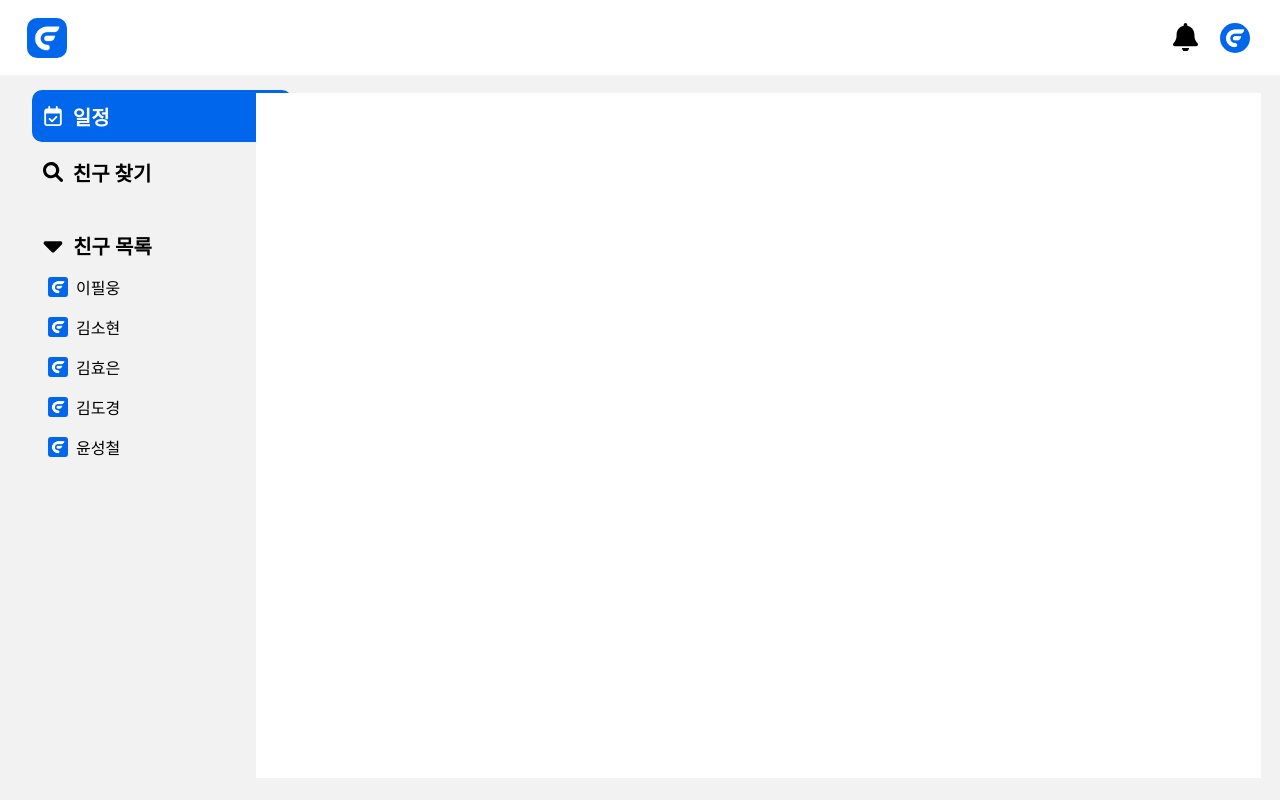
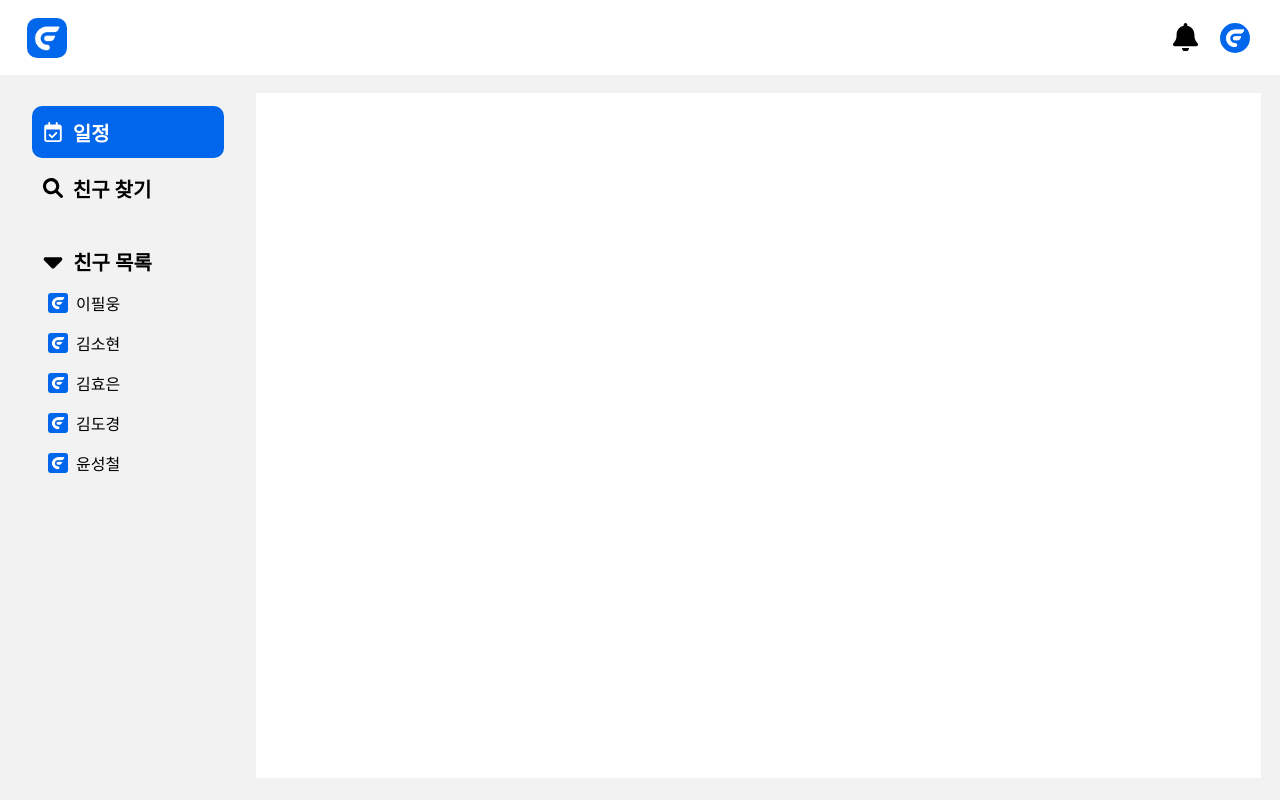
Before and after one commit to Flitto-Toyproject/toy_front_team2_front, a Vue app: page / in a window 1280 px wide. Built offline with nearby package versions, Linux system fonts and the light colour scheme.

Commit message:
refactor: sidebar css 수정

```diff
--- a/src/components/common/MainSidebar.vue
+++ b/src/components/common/MainSidebar.vue
@@ -51,9 +51,9 @@ li {
   display: flex;
   position: fixed;
   flex-direction: column;
-  width: 260px;
+  width: 15%;
   height: 80%;
-  padding: 0rem 2rem 2rem 2rem;
+  padding: 1rem 2rem 2rem 2rem;
 
   &__menu {
     height: 7rem;
```
